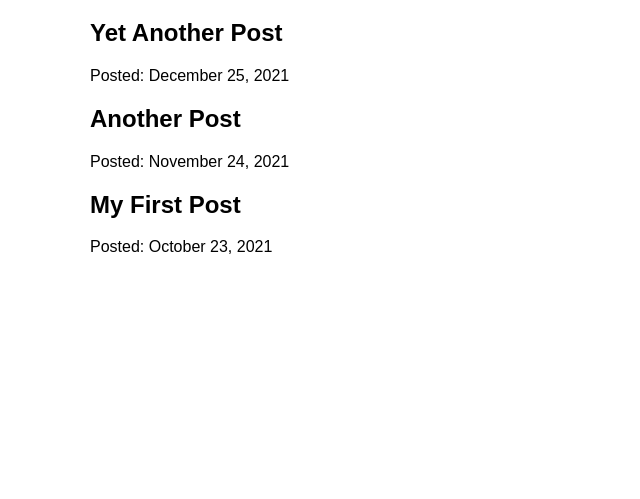
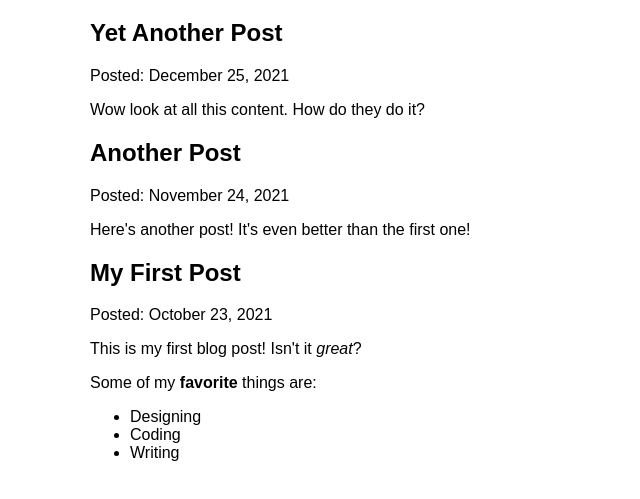
Before and after one commit to InnerBrand/gatsby-site-test, a Gatsby site: page /blog in a window 1280 px wide. Shown: the part 105-604 px from the top of the page, without its empty margins (0-640 px from the left). Built offline with nearby package versions, Linux system fonts and the light colour scheme; Gatsby itself is replaced by a stand-in of ours.

Commit message:
added MDXRenderer component

```diff
--- a/src/pages/blog.js
+++ b/src/pages/blog.js
@@ -1,5 +1,6 @@
 import React from 'react'
 import { graphql } from 'gatsby'
+import { MDXRenderer } from 'gatsby-plugin-mdx'
 import Layout from '../components/Layout'
 
 const BlogPage = ({ data }) => {
@@ -10,6 +11,9 @@ const BlogPage = ({ data }) => {
                 <article key={node.id}>
                     <h2>{node.frontmatter.title}</h2>
                     <p>Posted: {node.frontmatter.date}</p>
+                    <MDXRenderer>
+                    {node.body}
+                    </MDXRenderer>
                 </article>
             ))
         }
```
